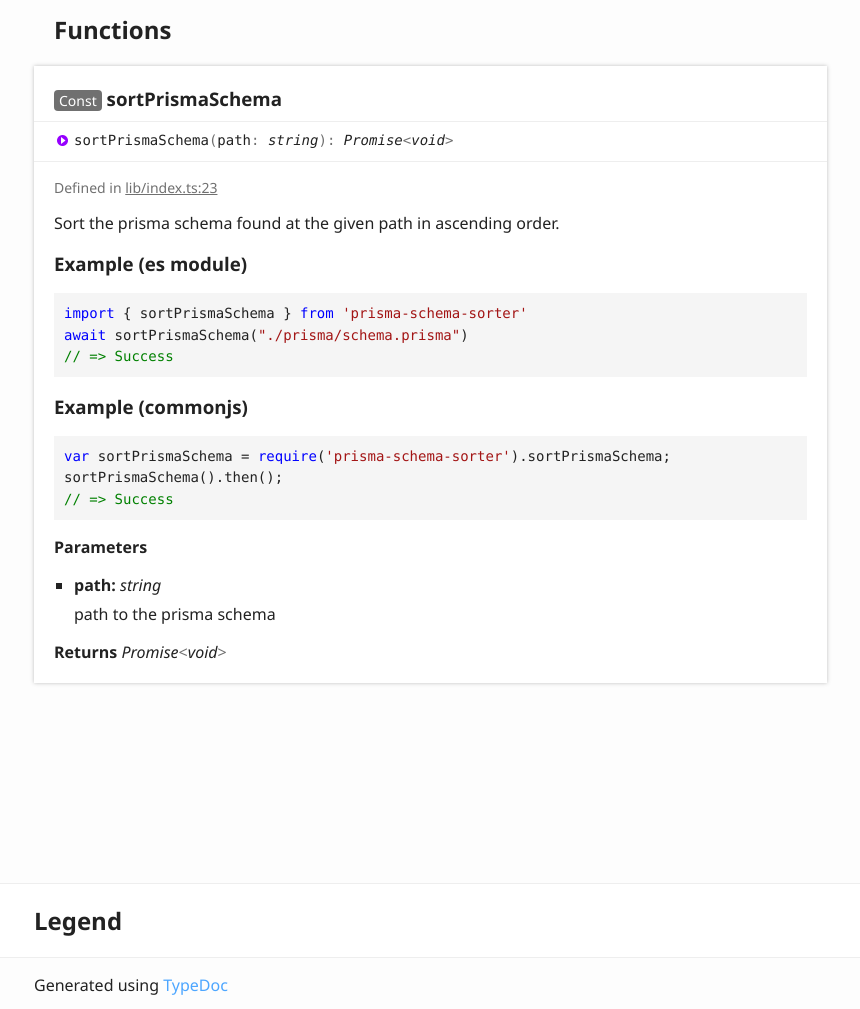
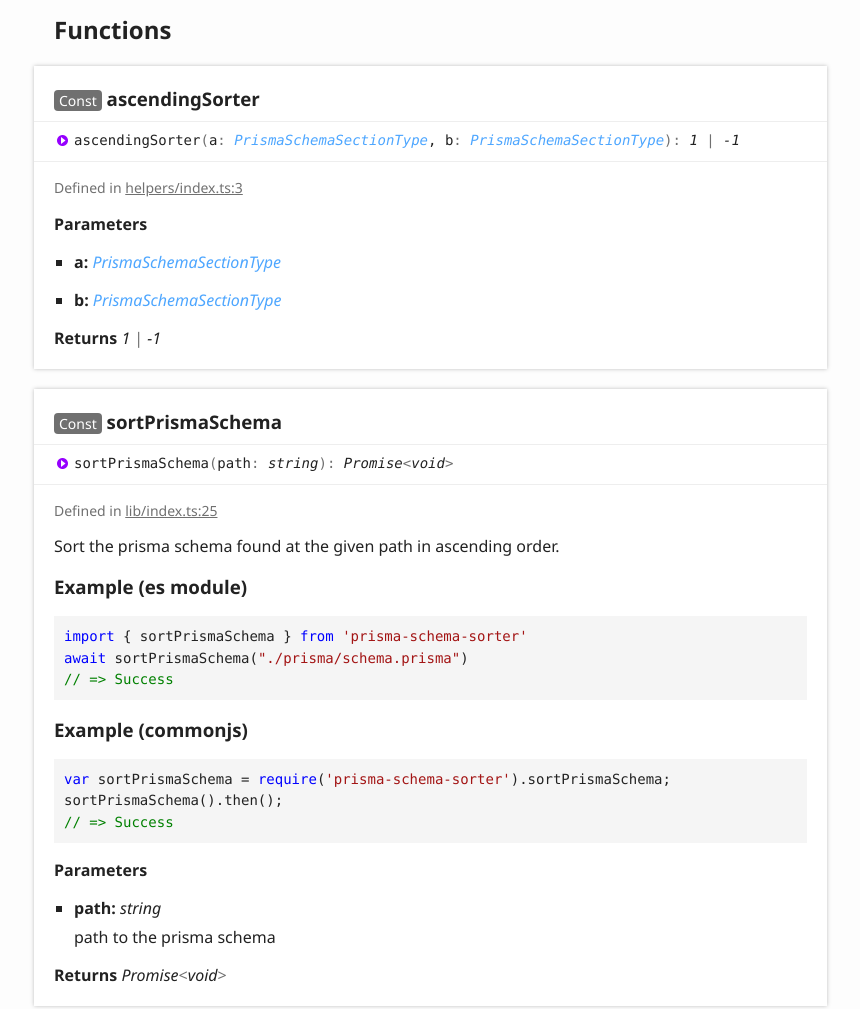
Before and after one commit to omar-dulaimi/prisma-schema-sorter, a plain HTML site: page globals.html in a window 1280 px wide. Shown: the part 900-1909 px from the top of the page, without its empty margins (6-866 px from the left). Drawn offline with Linux system fonts and the light colour scheme.

Commit message:
[ci skip] Updates

```diff
--- a/globals.html
+++ b/globals.html
@@ -76,6 +76,7 @@
 						<section class="tsd-index-section ">
 							<h3>Functions</h3>
 							<ul class="tsd-index-list">
+								<li class="tsd-kind-function"><a href="globals.html#ascendingsorter" class="tsd-kind-icon">ascending<wbr>Sorter</a></li>
 								<li class="tsd-kind-function"><a href="globals.html#sortprismaschema" class="tsd-kind-icon">sort<wbr>Prisma<wbr>Schema</a></li>
 							</ul>
 						</section>
@@ -90,7 +91,7 @@
 					<div class="tsd-signature tsd-kind-icon">Prisma<wbr>Schema<wbr>Section<wbr>Type<span class="tsd-signature-symbol">:</span> <span class="tsd-signature-symbol">{ </span>name<span class="tsd-signature-symbol">: </span><span class="tsd-signature-type">string</span><span class="tsd-signature-symbol">; </span>value<span class="tsd-signature-symbol">: </span><span class="tsd-signature-type">string</span><span class="tsd-signature-symbol"> }</span></div>
 					<aside class="tsd-sources">
 						<ul>
-							<li>Defined in <a href="https://github.com/omar-dulaimi/prisma-schema-sorter/blob/21272dd/src/types/index.ts#L1">types/index.ts:1</a></li>
+							<li>Defined in <a href="https://github.com/omar-dulaimi/prisma-schema-sorter/blob/b682d3a/src/types/index.ts#L1">types/index.ts:1</a></li>
 						</ul>
 					</aside>
 					<div class="tsd-type-declaration">
@@ -109,6 +110,32 @@
 			<section class="tsd-panel-group tsd-member-group ">
 				<h2>Functions</h2>
 				<section class="tsd-panel tsd-member tsd-kind-function">
+					<a name="ascendingsorter" class="tsd-anchor"></a>
+					<h3><span class="tsd-flag ts-flagConst">Const</span> ascending<wbr>Sorter</h3>
+					<ul class="tsd-signatures tsd-kind-function">
+						<li class="tsd-signature tsd-kind-icon">ascending<wbr>Sorter<span class="tsd-signature-symbol">(</span>a<span class="tsd-signature-symbol">: </span><a href="globals.html#prismaschemasectiontype" class="tsd-signature-type">PrismaSchemaSectionType</a>, b<span class="tsd-signature-symbol">: </span><a href="globals.html#prismaschemasectiontype" class="tsd-signature-type">PrismaSchemaSectionType</a><span class="tsd-signature-symbol">)</span><span class="tsd-signature-symbol">: </span><span class="tsd-signature-type">1</span><span class="tsd-signature-symbol"> | </span><span class="tsd-signature-type">-1</span></li>
+					</ul>
+					<ul class="tsd-descriptions">
+						<li class="tsd-description">
+							<aside class="tsd-sources">
+								<ul>
+									<li>Defined in <a href="https://github.com/omar-dulaimi/prisma-schema-sorter/blob/b682d3a/src/helpers/index.ts#L3">helpers/index.ts:3</a></li>
+								</ul>
+							</aside>
+							<h4 class="tsd-parameters-title">Parameters</h4>
+							<ul class="tsd-parameters">
+								<li>
+									<h5>a: <a href="globals.html#prismaschemasectiontype" class="tsd-signature-type">PrismaSchemaSectionType</a></h5>
+								</li>
+								<li>
+									<h5>b: <a href="globals.html#prismaschemasectiontype" class="tsd-signature-type">PrismaSchemaSectionType</a></h5>
+								</li>
+							</ul>
+							<h4 class="tsd-returns-title">Returns <span class="tsd-signature-type">1</span><span class="tsd-signature-symbol"> | </span><span class="tsd-signature-type">-1</span></h4>
+						</li>
+					</ul>
+				</section>
+				<section class="tsd-panel tsd-member tsd-kind-function">
 					<a name="sortprismaschema" class="tsd-anchor"></a>
 					<h3><span class="tsd-flag ts-flagConst">Const</span> sort<wbr>Prisma<wbr>Schema</h3>
 					<ul class="tsd-signatures tsd-kind-function">
@@ -118,7 +145,7 @@
 						<li class="tsd-description">
 							<aside class="tsd-sources">
 								<ul>
-									<li>Defined in <a href="https://github.com/omar-dulaimi/prisma-schema-sorter/blob/21272dd/src/lib/index.ts#L23">lib/index.ts:23</a></li>
+									<li>Defined in <a href="https://github.com/omar-dulaimi/prisma-schema-sorter/blob/b682d3a/src/lib/index.ts#L25">lib/index.ts:25</a></li>
 								</ul>
 							</aside>
 							<div class="tsd-comment tsd-typography">
@@ -171,6 +198,9 @@ sortPrismaSchema().then();
 						<a href="globals.html#prismaschemasectiontype" class="tsd-kind-icon">Prisma<wbr>Schema<wbr>Section<wbr>Type</a>
 					</li>
 					<li class=" tsd-kind-function">
+						<a href="globals.html#ascendingsorter" class="tsd-kind-icon">ascending<wbr>Sorter</a>
+					</li>
+					<li class=" tsd-kind-function">
 						<a href="globals.html#sortprismaschema" class="tsd-kind-icon">sort<wbr>Prisma<wbr>Schema</a>
 					</li>
 				</ul>
```
Also changed, not shown: assets/js/search.json (+1 -1 lines), index.html (+3 -0 lines).
